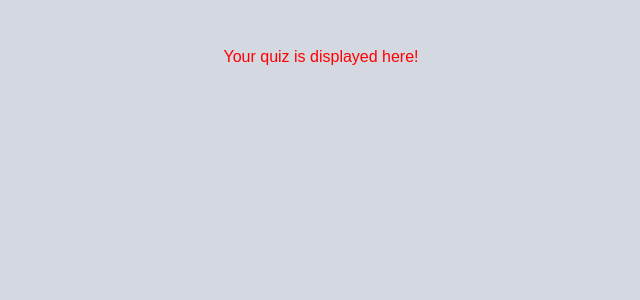
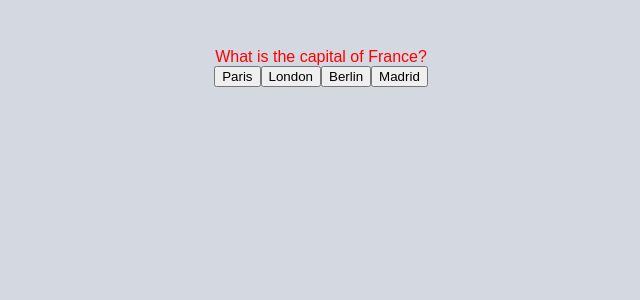
Before and after one commit to SO-1993/new-years-quiz-react, a React (Vite) app in the folder new-years-quiz-react/: page / in a window 1280 px wide. Both pictures are taken after a click on the button "Start Quiz". Shown: the top 300 px of the page, without its empty margins (319-959 px from the left). Built offline with nearby package versions, Linux system fonts and the light colour scheme.

Commit message:
Rendered the first question and its options by hardcoding

```diff
--- a/new-years-quiz-react/src/Components/Quiz.jsx
+++ b/new-years-quiz-react/src/Components/Quiz.jsx
@@ -1,9 +1,19 @@
 // Manages the quiz logic and displays the questions
 
 import React from "react";
+import questions from "../Data/questions";
 
 const Quiz = () => {
-  return <div>Your quiz is displayed here!</div>;
+  return (
+    <>
+      <div className="question-text">{questions[0].question}</div>
+      <div className="answer-section">
+        {questions[0].options.map((option, index) => {
+          return <button key={index}>{option}</button>;
+        })}
+      </div>
+    </>
+  );
 };
 
 export default Quiz;
```
